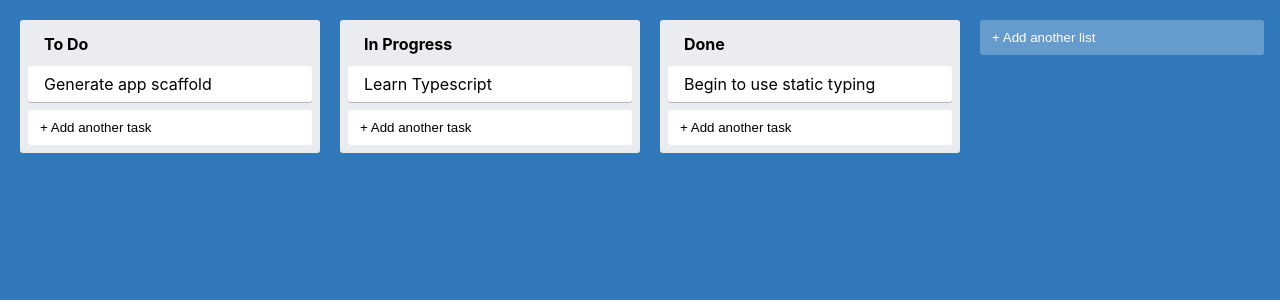
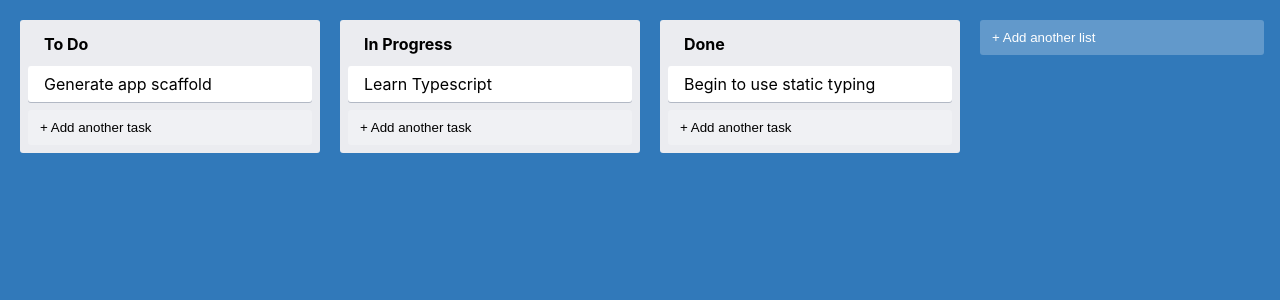
Before and after one commit to massqeen/trello, a React (Create React App) app: page / in a window 1280 px wide. Shown: the top 300 px of the page. Built offline with nearby package versions, Linux system fonts and the light colour scheme.

Commit message:
Updated style colors in styles.ts

```diff
--- a/src/AppStateContext.tsx
+++ b/src/AppStateContext.tsx
@@ -111,6 +111,7 @@ const AppStateContext = createContext<AppStateContextProps>(
   {} as AppStateContextProps
 );
 
+// Alternatively, we could manually add children?: React.ReactNode to the interface
 export const AppStateProvider = ({ children }: React.PropsWithChildren<{}>) => {
   const [state, dispatch] = useReducer(appStateReducer, appData);
 
--- a/src/styles.ts
+++ b/src/styles.ts
@@ -47,7 +47,7 @@ interface AddItemButtonProps {
 }
 
 export const AddItemButton = styled.button<AddItemButtonProps>`
-  background-color: ${(props) => (props.dark ? '#fff' : '#669bcd')};
+  background-color: #ffffff3d;
   border-radius: 3px;
   border: none;
   color: ${(props) => (props.dark ? '#000' : '#fff')};
@@ -58,7 +58,7 @@ export const AddItemButton = styled.button<AddItemButtonProps>`
   transition: background 85ms ease-in;
   width: 284px;
   &:hover {
-    background-color: #628cb3;
+    background-color: #ffffff52;
   }
 `;
 
@@ -83,7 +83,7 @@ export const NewItemButton = styled.button`
 export const NewItemInput = styled.input`
   border-radius: 3px;
   border: none;
-  box-shadow: #091e40 0 1px 0 0;
+  box-shadow: #091e4240 0 1px 0 0;
   margin-bottom: 0.5rem;
   padding: 0.5rem 1rem;
   width: 100%;
```
